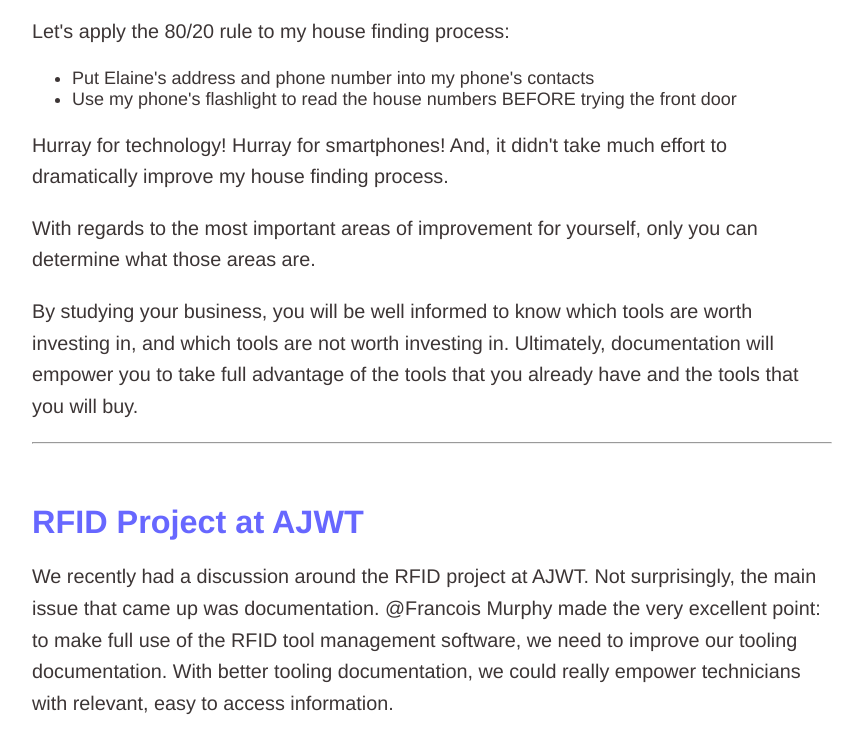
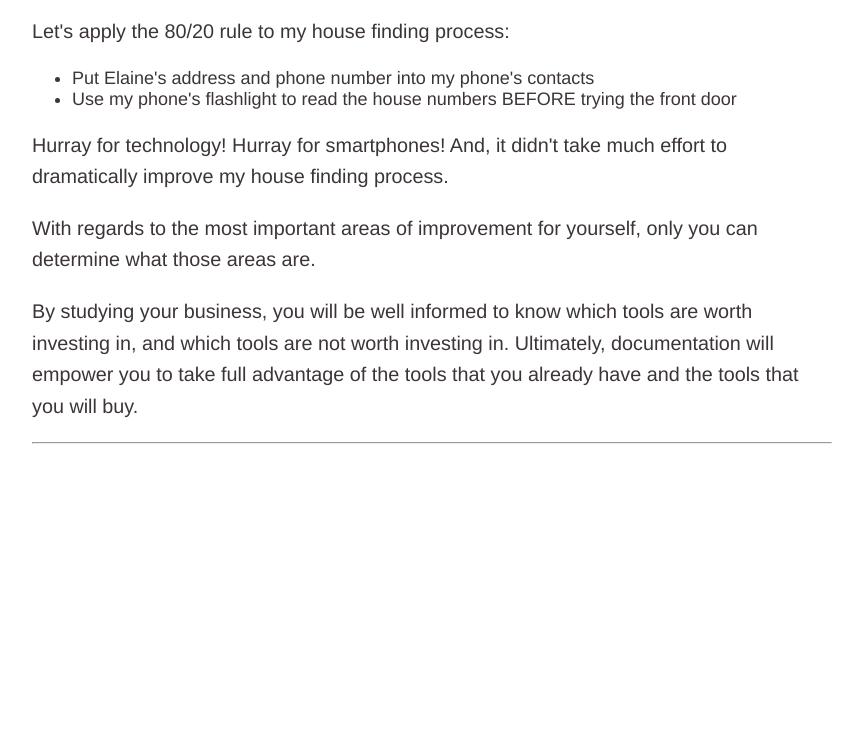
Before and after one commit to anew226/anew226, a plain HTML site: page posts/BlogPost7_Jul.06,2022/index.html in a window 1280 px wide. Shown: the part 3508-4260 px from the top of the page, without its empty margins (208-1071 px from the left). After the commit the page ends 3976 px from the top, so only its background shows below. Drawn offline with Linux system fonts and the light colour scheme.

Commit message:
Clean up post - last paragraph
Clean up post - last paragraph

```diff
--- a/posts/BlogPost7_Jul.06,2022/index.html
+++ b/posts/BlogPost7_Jul.06,2022/index.html
@@ -104,8 +104,6 @@
       <p>By studying your business, you will be well informed to know which tools are worth investing in, and which tools are not worth investing in. Ultimately, documentation will empower you to take full advantage of the tools that you already have and the tools that you will buy.</p>
       <hr>
 
-      <h2>RFID Project at AJWT</h2>
-      <p>We recently had a discussion around the RFID project at AJWT. Not surprisingly, the main issue that came up was documentation. @Francois Murphy made the very excellent point: to make full use of the RFID tool management software, we need to improve our tooling documentation. With better tooling documentation, we could really empower technicians with relevant, easy to access information.</p>
     </article>
   </section>
 
```
